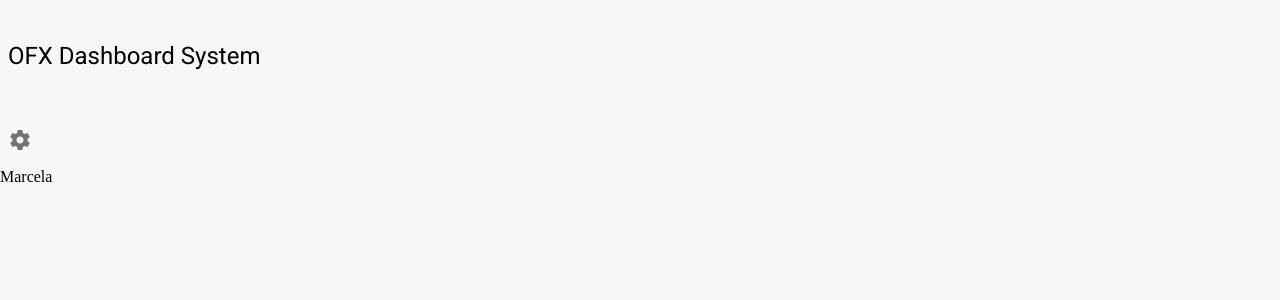
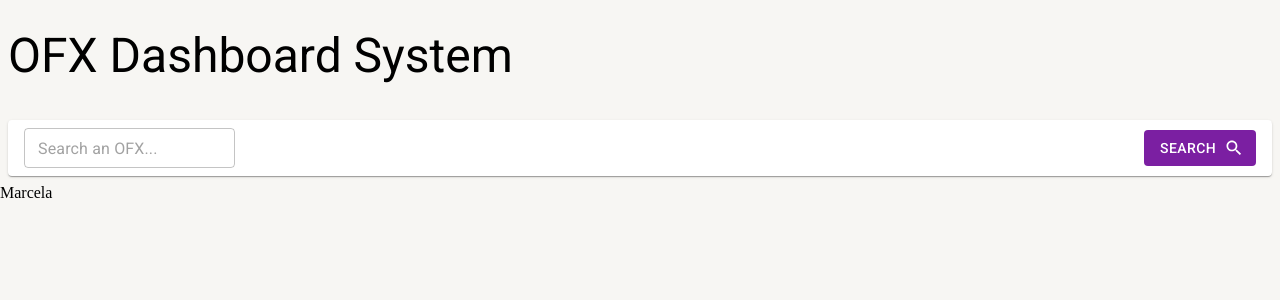
Before and after one commit to madelagracia/Qyon-project-frontend, a React (Create React App) app: page /ofx in a window 1280 px wide. Shown: the top 300 px of the page. Built offline with nearby package versions, Linux system fonts and the light colour scheme.

Commit message:
[12] Toolbar

```diff
--- a/src/pages/dashboard/Dashboard.tsx
+++ b/src/pages/dashboard/Dashboard.tsx
@@ -1,9 +1,17 @@
-import { BasicLayout } from "../../shared/components/layouts/BasicLayout";
+import { BasicLayout } from "../../shared/layouts/BasicLayout";
+import { ToolbarDashboard } from "../../shared/components";
 
 export const Dashboard: React.FC = () => {
 
     return (
-        <BasicLayout titulo='OFX Dashboard System'>
+        <BasicLayout
+         title='OFX Dashboard System'
+         toolbar={(
+            <ToolbarDashboard
+            showInputSearch
+             />
+
+         )}>
             Marcela
         </BasicLayout>
     );
--- a/src/shared/components/index.ts
+++ b/src/shared/components/index.ts
@@ -1 +1 @@
-export {}
+export * from './toolbar/ToolbarDashboard'
--- a/src/shared/components/layouts/BasicLayout.tsx
+++ /dev/null
@@ -1,38 +0,0 @@
-import { Box, Icon, IconButton, Typography, useTheme } from "@mui/material";
-
-interface IBasicLayoutProps {
-    titulo: string;
-    children?: React.ReactNode
-
-}
-
-export const BasicLayout: React.FC<IBasicLayoutProps> = ({ children, titulo }) => {
-
-    const theme = useTheme();
-
-    return (
-        <Box height='100%' display='flex' flexDirection='column' gap={1}>
-
-
-            <Box padding={1} display='flex' alignItems='center' height={theme.spacing(12)} gap={1}>
-                <Typography variant="h5">
-                    {titulo}
-                </Typography>
-
-            </Box>
-
-            <Box>
-            <IconButton>
-                    <Icon>
-                        settings
-                    </Icon>
-                </IconButton>
-            </Box>
-
-            <Box>
-                {children}
-            </Box>
-
-        </Box>
-    );
-}
--- /dev/null
+++ b/src/shared/components/toolbar/ToolbarDashboard.tsx
@@ -0,0 +1,64 @@
+import { Search } from "@mui/icons-material";
+import { Box, Button, Icon, Paper, TextField, useTheme } from "@mui/material";
+
+interface IToolbarProps {
+    searchText?: string;
+    showInputSearch?: boolean;
+    changingSearchText?: (newText: string) => void;
+    newTextButton?: string;
+    showNewButton?: boolean;
+    newOnClick?: () => void;
+}
+
+export const ToolbarDashboard: React.FC<IToolbarProps> = ({
+    searchText = '',
+    showInputSearch = false,
+    changingSearchText,
+    newTextButton = 'Search',
+    showNewButton =true,
+    newOnClick
+
+}) => {
+
+    const theme = useTheme();
+    return (
+        <Box
+            height={theme.spacing(5)}
+            marginX={1}
+            padding={1}
+            paddingX={2}
+            display='flex'
+            gap={1}
+            alignItems='center'
+            component={Paper}
+        >
+            {showInputSearch && (
+                <TextField
+                    size='small'
+                    value={searchText}
+                    placeholder="Search an OFX..."
+                    onChange={(e) => changingSearchText?.(e.target.value)
+                    } />
+            )}
+
+            <Box
+                flex={1}
+                display='flex'
+                justifyContent={'end'}>
+
+                {showNewButton && (
+                    <Button
+                        variant='contained'
+                        color='primary'
+                        disableElevation
+                        onClick={newOnClick}
+                        endIcon={<Search></Search>}
+                    > {newTextButton}
+                    </Button>
+                )}
+
+            </Box>
+
+        </Box>
+    );
+}
--- /dev/null
+++ b/src/shared/layouts/BasicLayout.tsx
@@ -0,0 +1,41 @@
+import { Box, Icon, IconButton, Theme, Typography, useMediaQuery, useTheme } from "@mui/material";
+
+interface IBasicLayoutProps {
+    title: string;
+    toolbar?: React.ReactNode
+    children?: React.ReactNode
+
+}
+
+export const BasicLayout: React.FC<IBasicLayoutProps> = ({ children, title, toolbar }) => {
+    const smDown = useMediaQuery((theme: Theme) => theme.breakpoints.down('sm'));
+    const mdDown = useMediaQuery((theme: Theme) => theme.breakpoints.down('md'));
+    const theme = useTheme();
+
+    return (
+        <Box height='100%' display='flex' flexDirection='column' gap={1}>
+
+
+            <Box padding={1} display='flex' alignItems='center' height={theme.spacing(12)} gap={1}>
+                <Typography
+                variant={smDown ? 'h5' : mdDown ? 'h4' : 'h3'}
+                whiteSpace='nowrap'
+                overflow='hidden'
+                textOverflow='ellipsis'
+                >
+                    {title}
+                </Typography>
+
+            </Box>
+
+            <Box>
+                {toolbar}
+            </Box>
+
+            <Box flex={1} overflow='auto'>
+                {children}
+            </Box>
+
+        </Box>
+    );
+}
```
Also changed, not shown: src/shared/layouts/index.ts (renamed from src/shared/components/layouts/index.ts).
